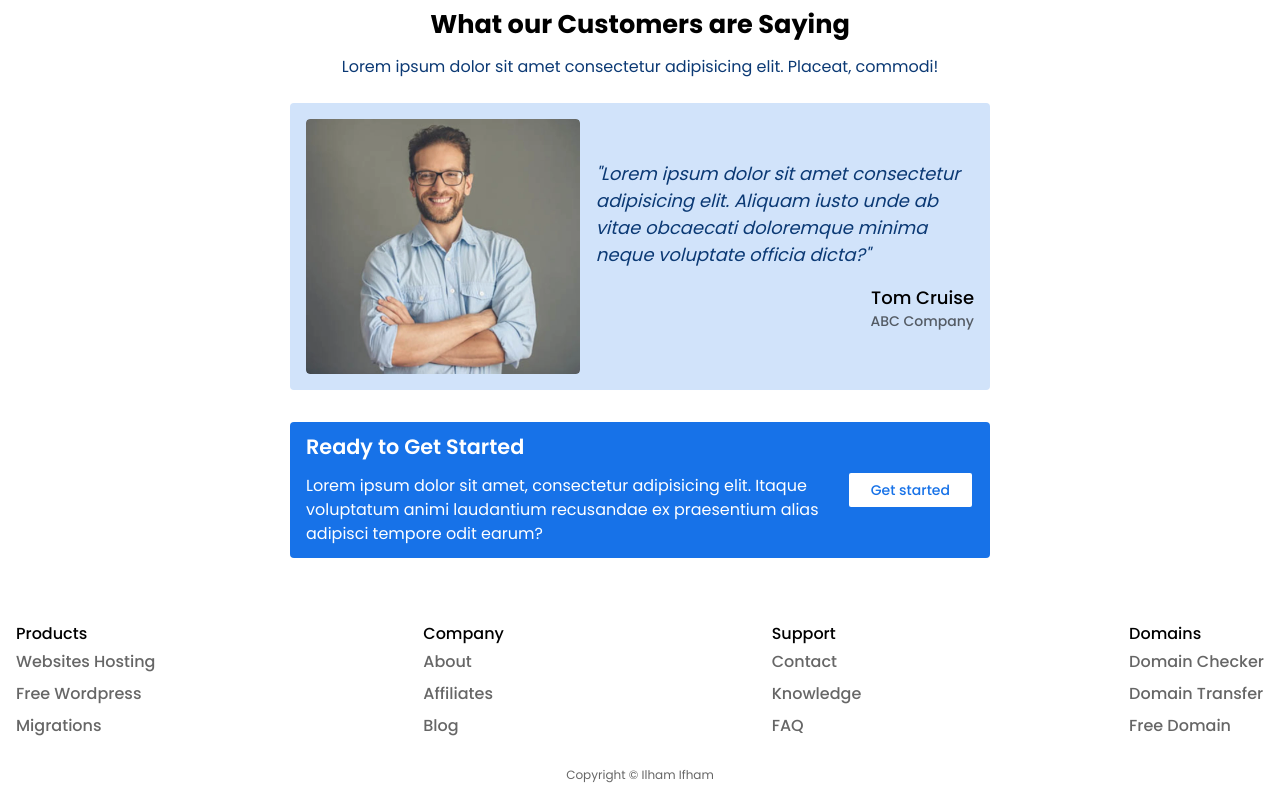
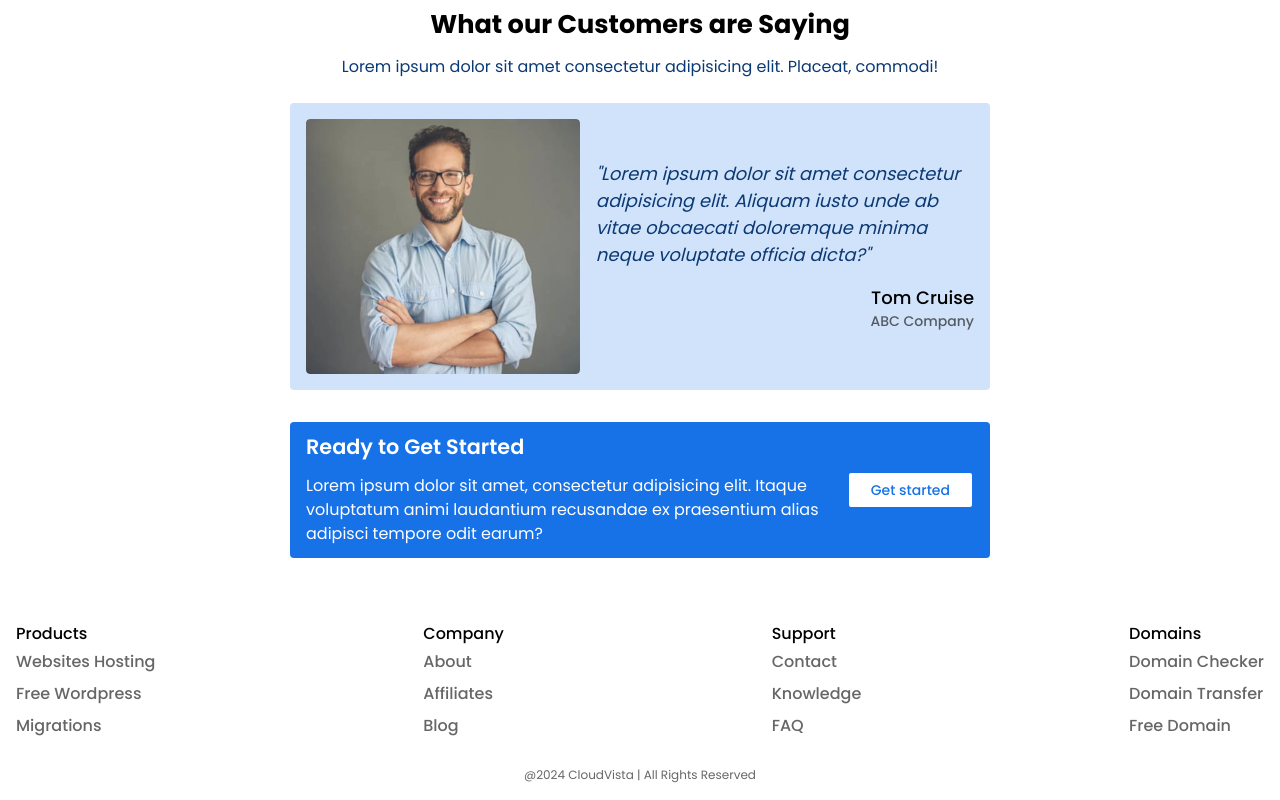
Before and after one commit to ilhamifham/cloudvista.com, a plain HTML site: page index.html in a window 1280 px wide. Shown: the part 2581-3381 px from the top of the page. Drawn offline with nearby package versions, Linux system fonts and the light colour scheme.

Commit message:
Updated copyright

```diff
--- a/index.html
+++ b/index.html
@@ -356,7 +356,7 @@
         </nav>
       </div>
     </div>
-    <p class="copyright">Copyright &copy; <span id="year"></span> Ilham Ifham</p>
+    <p class="copyright">@2024 CloudVista | All Rights Reserved</p>
   </footer>
   <script src="https://unpkg.com/aos@next/dist/aos.js"></script>
   <script>
```
